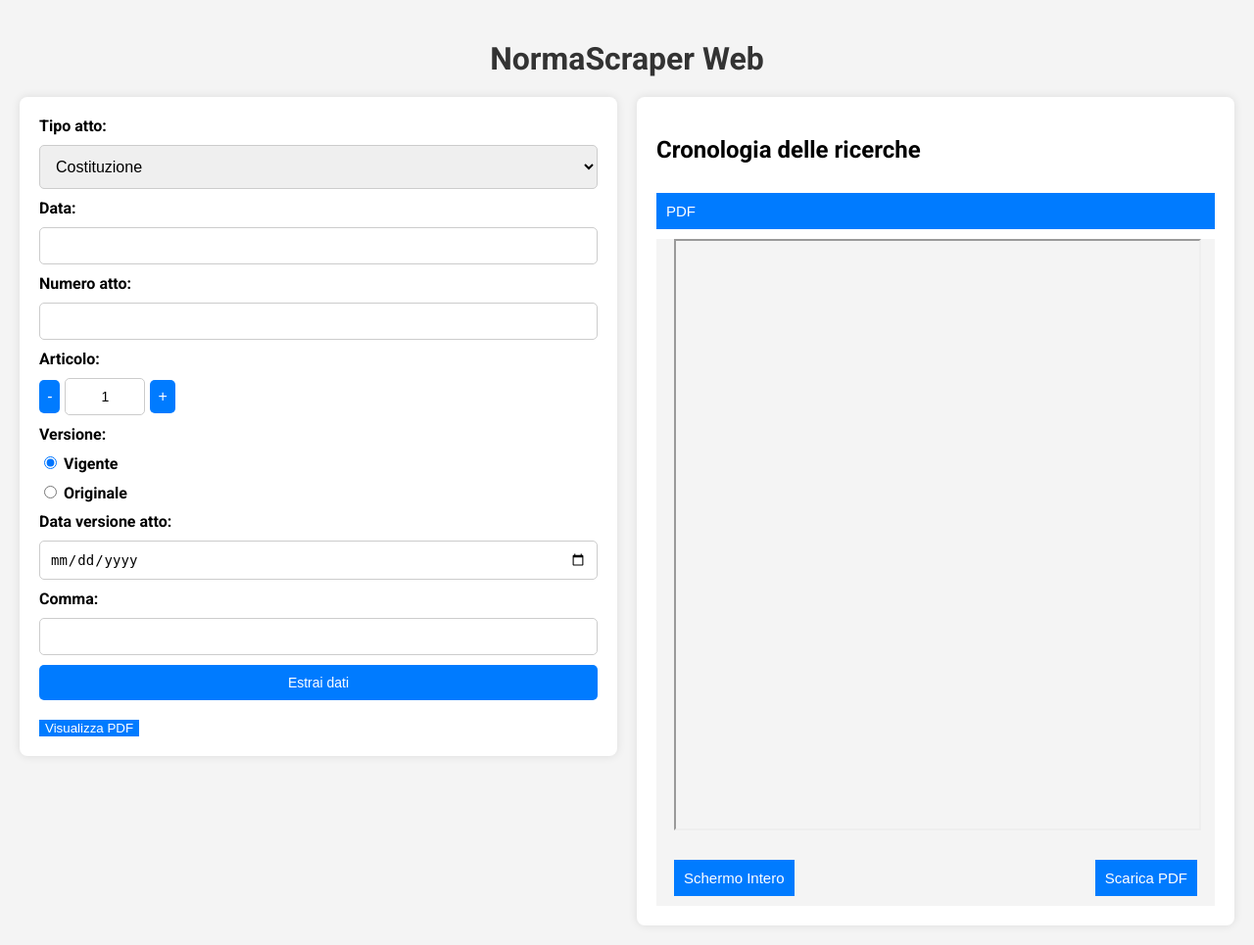
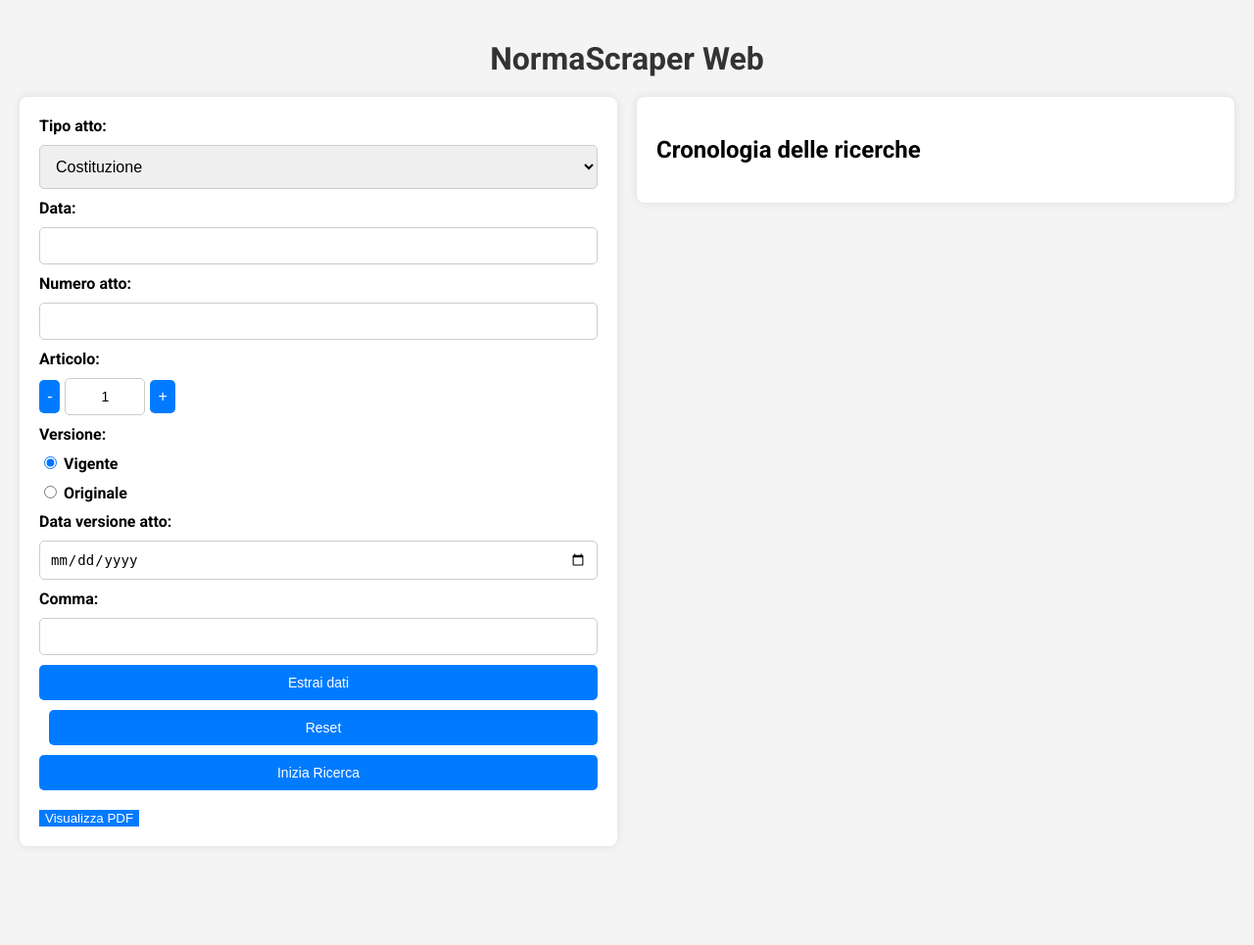
Before and after one commit to capazme/VisuaLex_Beta, a Flask app: page / in a window 1280 px wide. Shown: the whole page at 98% size. After the commit the page ends 844 px from the top, so only its background shows below. Run offline with Flask 3, Linux system fonts and the light colour scheme; data that the repository does not hold is empty.

Commit message:
aggiunto pulsante reet

```diff
--- a/static/js/script.js
+++ b/static/js/script.js
@@ -76,6 +76,21 @@ document.getElementById('scrape-form').addEventListener('submit', async function
         setLoading(false);
         handleError(error, document.getElementById('result'));
     }
+});
+
+// Aggiungiamo il listener per il pulsante reset
+document.getElementById('reset-button').addEventListener('click', function() {
+    document.getElementById('scrape-form').reset();
+    document.getElementById('norma-data').innerHTML = '';
+    document.getElementById('result').innerHTML = '';
+    document.getElementById('brocardi-info-container').style.display = 'none';
+    document.getElementById('brocardi-info').innerHTML = '';
+    document.getElementById('pdf-frame').style.display = 'none';
+    document.getElementById('download-pdf').style.display = 'none';
+    document.getElementById('fullscreen-button').style.display = 'none';
+    document.querySelector('.collapsible').style.display = 'none';
+    document.querySelector('.content').style.display = 'none';
+    setLoading(false); // Assicurati che il caricamento sia nascosto
 });
 
 // Funzione per visualizzare i dati della norma
@@ -321,7 +336,6 @@ function toggleCollapsibleContent() {
     content.style.display = content.style.display === 'block' ? 'none' : 'block';
 }
 
-
 /*******************************
  * FUNZIONI DI SUPPORTO
  *******************************/
--- a/templates/index.html
+++ b/templates/index.html
@@ -12,6 +12,7 @@
     <div class="container">
         <div class="form-container">
             <form id="scrape-form">
+                <!-- Esistenti campi del form -->
                 <label for="act_type">Tipo atto:</label>
                 <select id="act_type" name="act_type" required>
                     <option value="costituzione">Costituzione</option>
@@ -80,6 +81,8 @@
                 <input type="text" id="comma" name="comma">
 
                 <button type="submit">Estrai dati</button>
+                <button type="button" id="reset-button" style="margin-left: 10px;">Reset</button>
+                <button type="button" id="init-search" class="init-search">Inizia Ricerca</button>
             </form>
             <button id="view-pdf" class="view-pdf" style="margin-top: 20px;">Visualizza PDF</button>
         </div>
@@ -104,14 +107,15 @@
                 <ul id="history-list"></ul>
             </div>
 
-            <button class="collapsible" style="display: block;">PDF</button>
-            <div class="content" style="display: block;">
-                <iframe id="pdf-frame" style="display: block; width: 100%; height: 600px;"></iframe>
+            <button class="collapsible" style="display: none;">PDF</button>
+            <div class="content" style="display: none;">
+                <iframe id="pdf-frame" style="display: none; width: 100%; height: 600px;"></iframe>
                 <div class="button-group">
-                    <button id="fullscreen-button" class="fullscreen-button" style="display: block;">Schermo Intero</button>
-                    <button id="download-pdf" class="fullscreen-button" style="display: block; margin-top: 0;">Scarica PDF</button>
+                    <button id="fullscreen-button" class="fullscreen-button" style="display: none;">Schermo Intero</button>
+                    <button id="download-pdf" class="fullscreen-button" style="display: none; margin-top: 0;">Scarica PDF</button>
                 </div>
             </div>
+        </div>
     </div>
     <script src="https://cdn.jsdelivr.net/npm/interactjs@1.10.11/dist/interact.min.js"></script>
     <script src="{{ url_for('static', filename='js/script.js') }}"></script>
```
